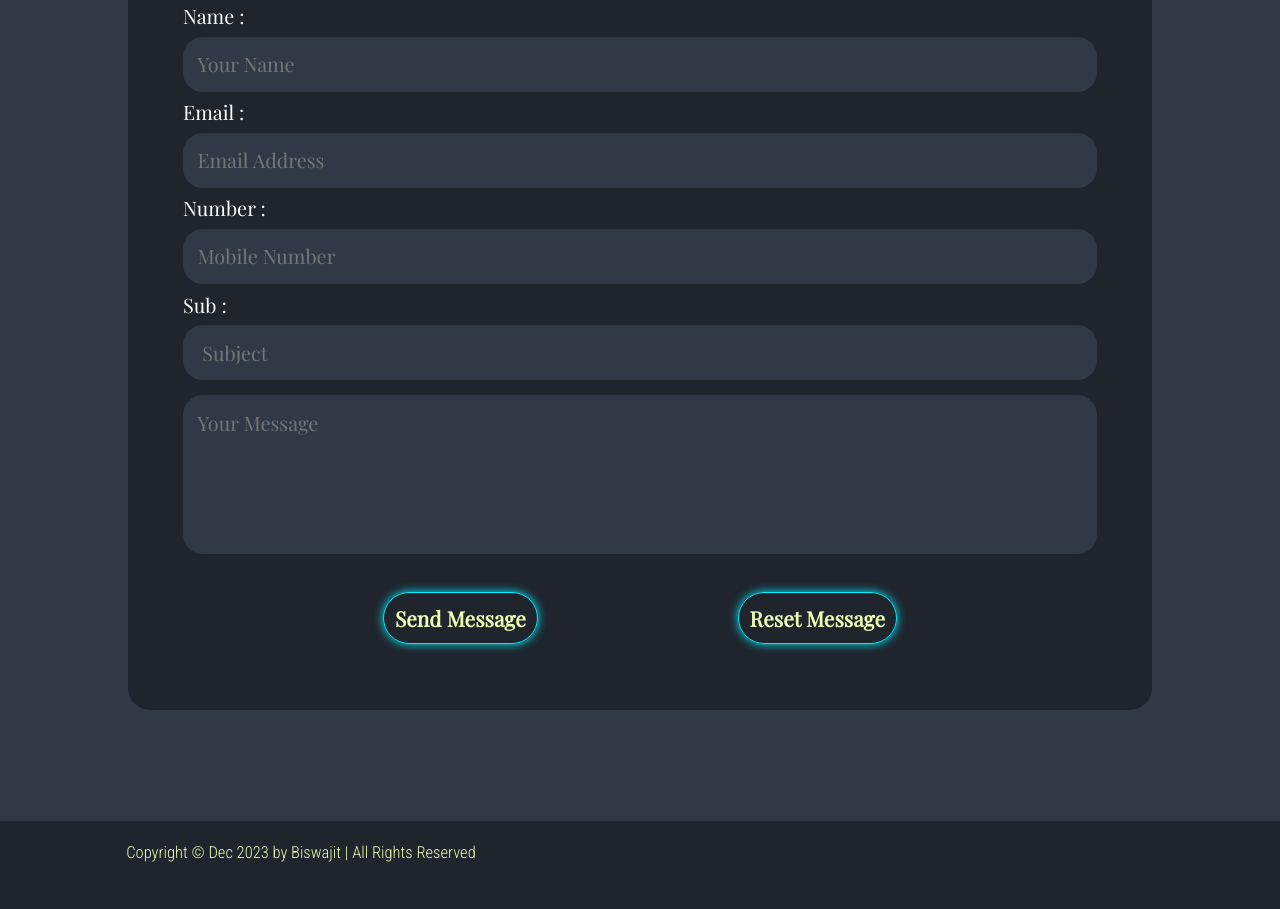
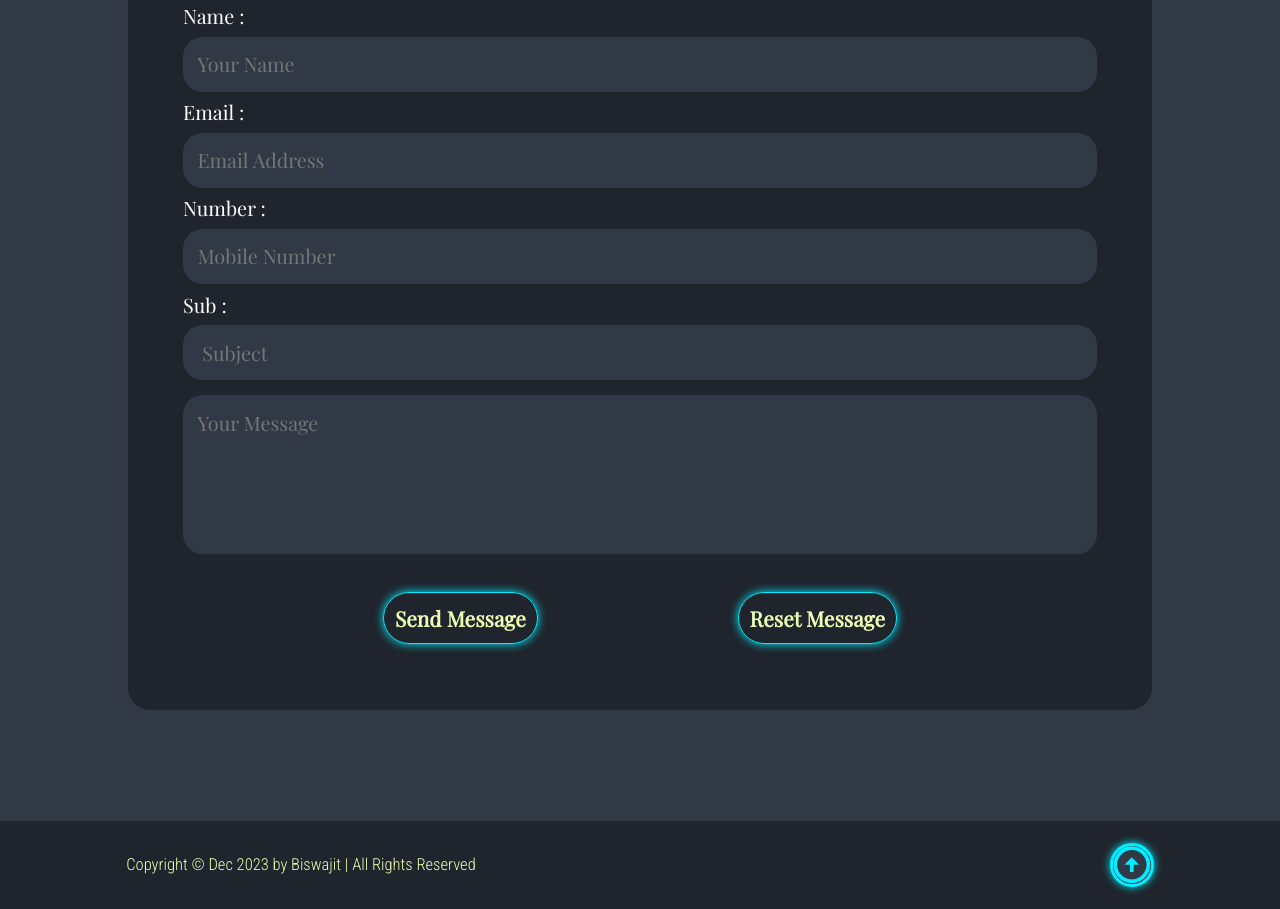
Before and after one commit to codebybiswajit/firstportfolio, a plain HTML site: page index.html in a window 1280 px wide. Shown: the part 2500-3409 px from the top of the page. Before the commit the page ends 3384 px from the top, so only its background shows below. Drawn offline with nearby package versions, Linux system fonts and the light colour scheme.

Commit message:
Update index.html

```diff
--- a/index.html
+++ b/index.html
@@ -140,6 +140,7 @@
         <div class="copyright">
             <p>Copyright &copy; Dec 2023 by Biswajit | All Rights Reserved</p>
         </div>
+        <a href="#home"><i class='bx bx-up-arrow-circle'></i></a>
     </footer>
 </body>
 </html>
```
